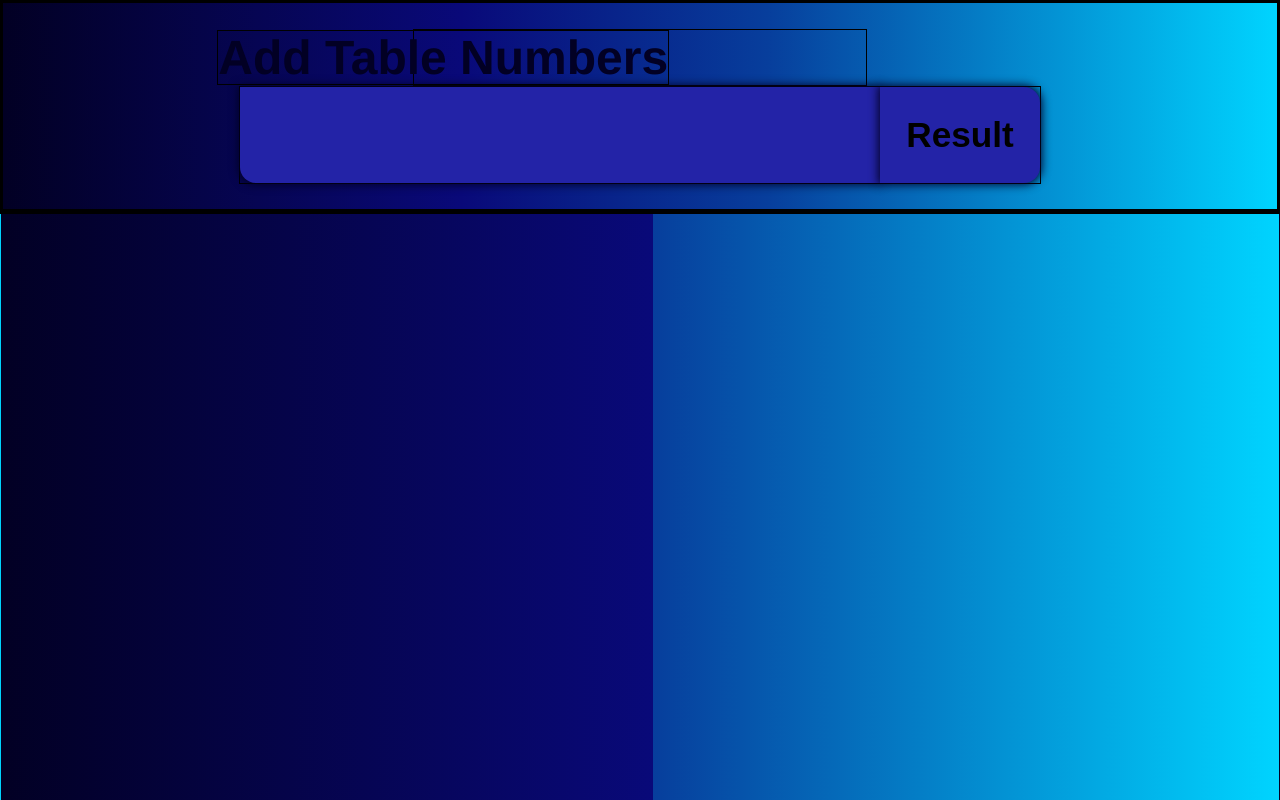
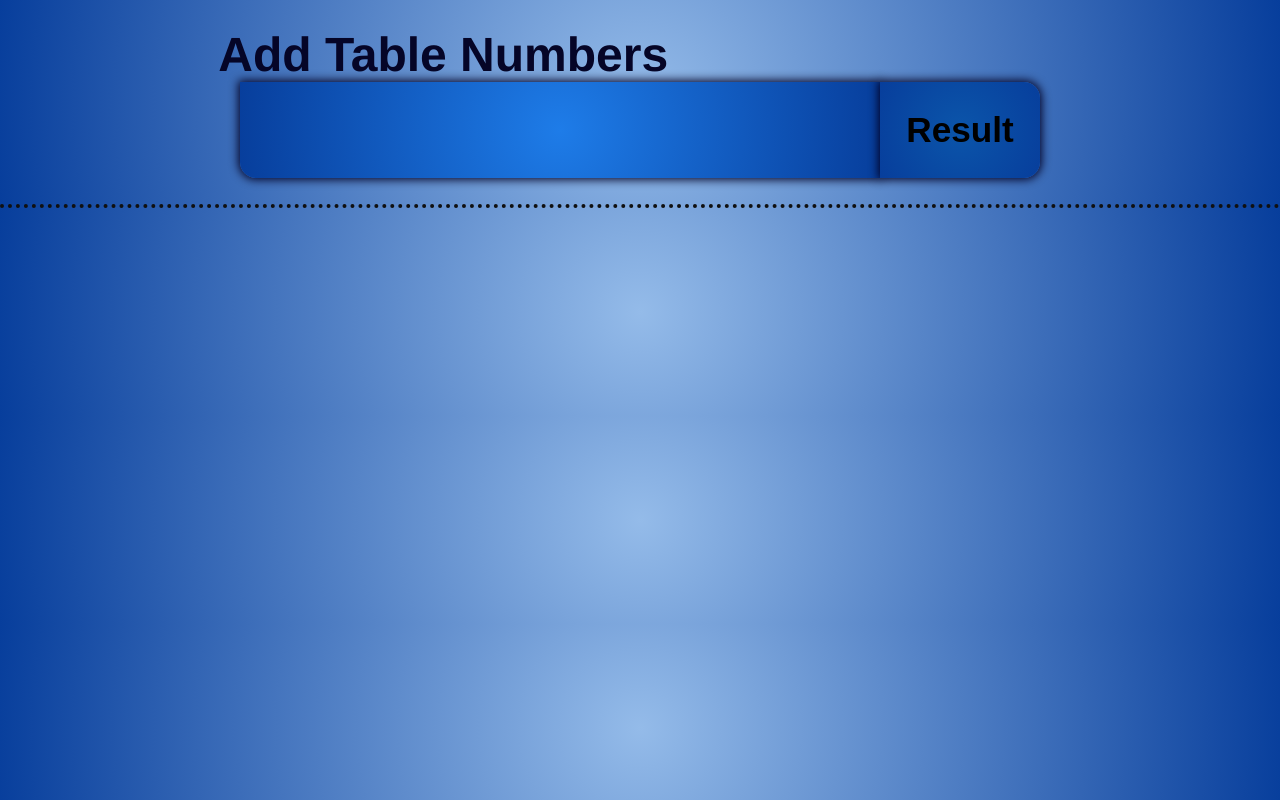
Before and after one commit to Abdulghaffar39/Multiple_Table, a plain HTML site: page index.html in a window 1280 px wide. Drawn offline with Linux system fonts and the light colour scheme.

Commit message:
input completed

```diff
--- a/style.css
+++ b/style.css
@@ -2,7 +2,7 @@
     padding: 0;
     margin: 0;
     box-sizing: border-box;
-    border: 1px solid black;
+    /* border: 1px solid black; */
 }
 
 body{
@@ -11,16 +11,17 @@ body{
     font-family: 'Franklin Gothic Medium', 'Arial Narrow', Arial, sans-serif;
 
 
-    background: #020024;
-    background: linear-gradient(90deg, rgba(2, 0, 36, 1) 0%, rgba(9, 9, 121, 1) 51%, rgba(7, 62, 156, 1) 51%, rgba(0, 212, 255, 1) 100%);
-    color: rgb(100, 100, 255);
+    background: #94BBE9;
+    background: radial-gradient(circle, rgba(148, 187, 233, 1) 0%, rgba(7, 62, 156, 1) 100%);
+    color: rgb(5, 5, 39);
 }
 
 .box_2{
     width: 100%;
     height: 13rem;
-    background: #020024;
-    background: linear-gradient(90deg,rgba(2, 0, 36, 1) 0%, rgba(9, 9, 121, 1) 36%, rgba(7, 62, 156, 1) 60%, #00d4ff 100%);
+    border-bottom: 4px dotted rgb(16, 16, 16);
+    background: #94BBE9;
+    background: radial-gradient(circle, rgba(148, 187, 233, 1) 0%, rgba(7, 62, 156, 1) 100%);
 
     display: flex;
     flex-direction: column;
@@ -31,7 +32,6 @@ body{
 
 .box_2 .child_1 label{
     font-size: 3rem;
-    color: #020024;
     position: relative;
     right: 12.3rem;
 }
@@ -55,7 +55,8 @@ body{
     border-radius: 0rem 0rem 0rem 1rem;
     padding: 0rem 1.6rem;
     box-shadow: 0 0 0.6rem 0.1rem #020024;
-    background-color: rgb(35, 35, 167);
+    background-color: #1071e1;
+    background: radial-gradient(circle, rgb(30, 124, 232) 0%, rgba(7, 62, 156, 1) 100%);
 
     display: flex;
     flex-direction: row;
@@ -66,7 +67,8 @@ body{
 
 .box_2 .child_2 input:hover{
 
-    background-color: rgb(55, 119, 230);
+    background: #94BBE9;
+    background: radial-gradient(circle, rgba(148, 187, 233, 1) 0%, rgba(7, 62, 156, 1) 100%);
 }
 
 
@@ -80,7 +82,8 @@ body{
     border-radius: 0rem 1rem 1rem 0rem;
     padding: 0rem 1.6rem;
     box-shadow: 0 0 0.6rem 0.1rem #020024;
-    background-color: rgb(35, 35, 167);
+    background-color: #1071e1;
+    background: radial-gradient(circle, rgb(11, 85, 170) 0%, rgba(7, 62, 156, 1) 100%);
 
     display: flex;
     flex-direction: row;
@@ -92,7 +95,8 @@ body{
 
 .box_2 .child_2 button:active{
 
-    background-color: rgb(55, 119, 230);
+    background: #94BBE9;
+    background: radial-gradient(circle, rgb(3, 118, 249) 0%, rgba(7, 62, 156, 1) 100%);
 }
 
 
@@ -101,18 +105,3 @@ input[type=number]::-webkit-outer-spin-button {
     -webkit-appearance: none;
     margin: 0;
 }
-
-
-@media (max-width: 500px) {
-
-
-    .box_2{
-        height: 50rem !important;
-    }
-
-    .child_1{
-    }
-
-
-    /* .box_2 .child_2 button{} */
-}
```
